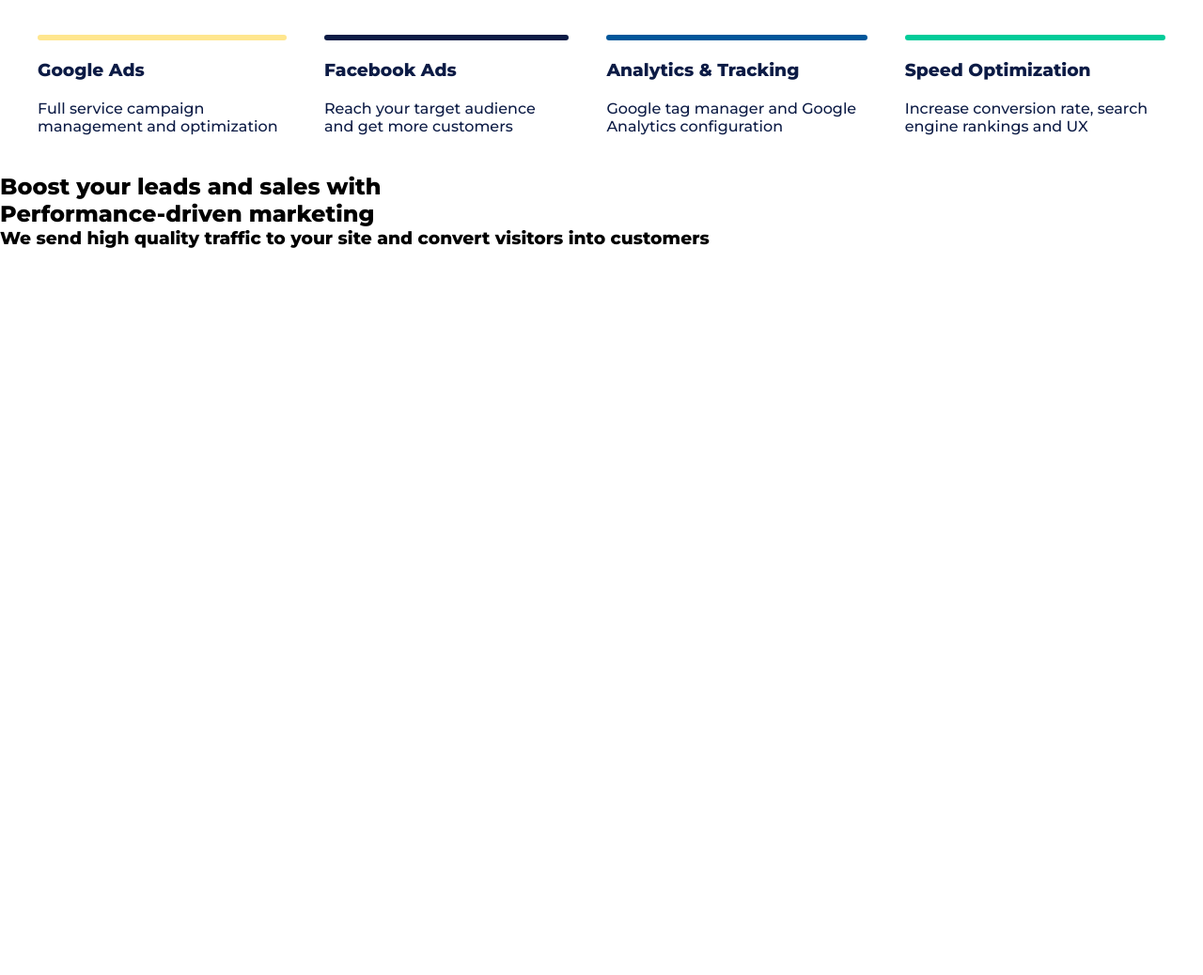
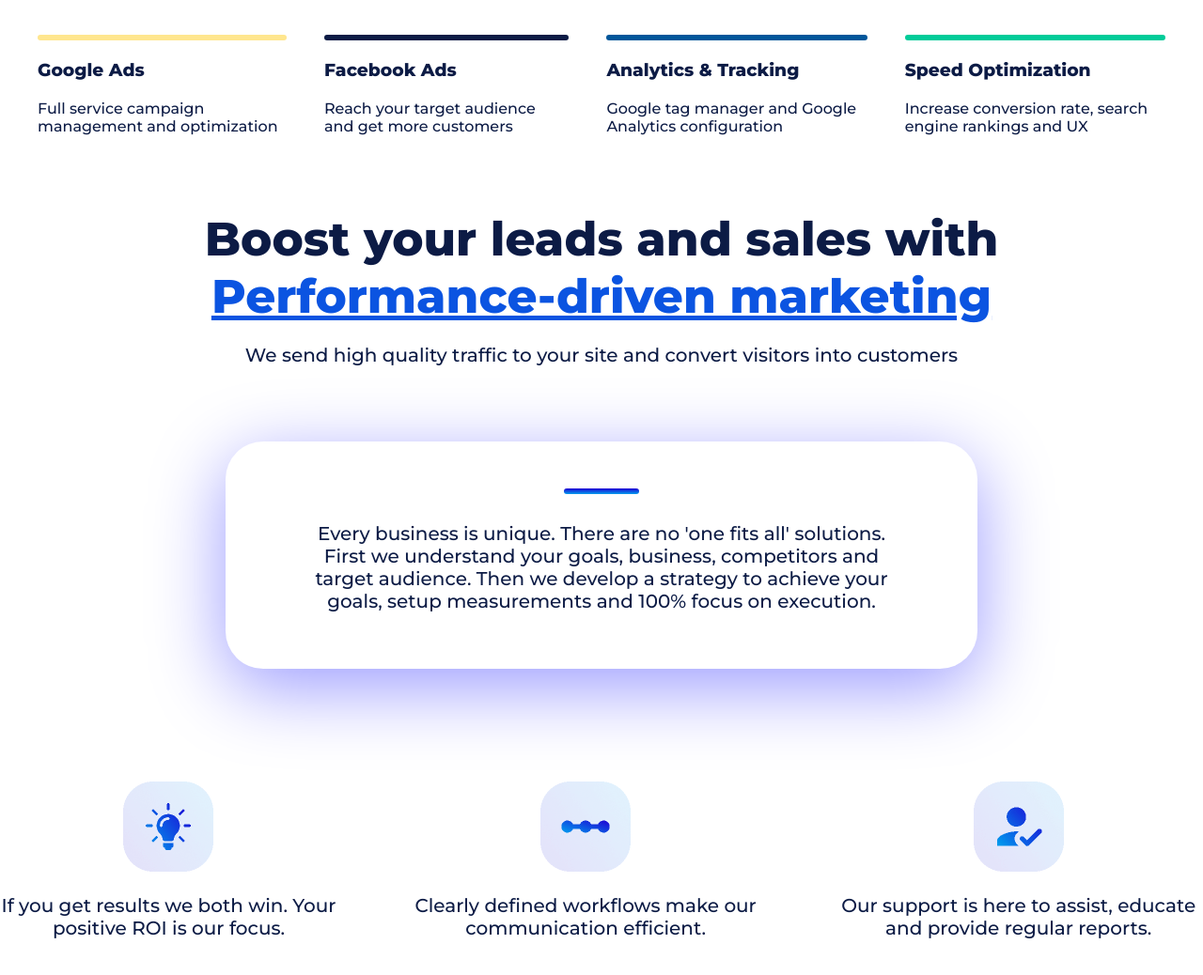
Before and after one commit to dumbus/romiagency, a website built with webpack: page src/index.html in a window 1280 px wide. Shown: the part 720-1758 px from the top of the page at 94% size. Before the commit the page ends 985 px from the top, so only its background shows below. Built offline with nearby package versions, Linux system fonts and the light colour scheme; files whose address does not match are found by name.

Commit message:
add marketing section

```diff
--- a/src/index.html
+++ b/src/index.html
@@ -77,14 +77,56 @@
       </section>
 
       <section class="marketing">
+        <div class="wrapper">
           <h2 class="marketing-header">
             Boost your leads and sales with <br>
-          Performance-driven marketing
+            <span>Performance-driven marketing</span>
           </h2>
 
           <h3 class="marketing-subheader">
             We send high quality traffic to your site and convert visitors into customers
           </h3>
+
+          <div class="marketing-quote">
+            <div class="marketing-quote-line"></div>
+
+            <div class="marketing-quote-text">
+              Every business is unique. There are no 'one fits all' solutions. First we understand your goals, business, competitors and target audience. Then we develop a strategy to achieve your goals, setup measurements and 100% focus on execution.
+            </div>
+          </div>
+
+          <div class="marketing-table">
+            <div class="marketing-table-item">
+              <div class="marketing-table-item-icon">
+                <img src="./assets/icons/lightbulb.png" alt="lightbulb">
+              </div>
+
+              <div class="marketing-table-item-text">
+                If you get results we both win. Your positive ROI is our focus.
+              </div>
+            </div>
+
+            <div class="marketing-table-item">
+              <div class="marketing-table-item-icon">
+                <img src="./assets/icons/communication.png" alt="communication">
+              </div>
+
+              <div class="marketing-table-item-text">
+                Clearly defined workflows make our communication efficient.
+              </div>
+            </div>
+
+            <div class="marketing-table-item">
+              <div class="marketing-table-item-icon">
+                <img src="./assets/icons/reports.png" alt="reports">
+              </div>
+
+              <div class="marketing-table-item-text">
+                Our support is here to assist, educate and provide regular reports.
+              </div>
+            </div>
+          </div>
+        </div>
       </section>
     </main>
   </div>
--- /dev/null
+++ b/src/sass/blocks/marketing.scss
@@ -0,0 +1,45 @@
+.marketing {
+  margin-top: 40px;
+  text-align: center;
+  color: $blue-dark;
+  &-header {
+    font-size: 50px;
+    span {
+      color: #0b54e1;
+      text-decoration: underline;
+    }
+  }
+  &-subheader {
+    margin-top: 20px;
+    font-size: 20px;
+    font-weight: normal;
+  }
+  &-quote {
+    margin: 80px auto 0;
+    max-width: 800px;
+    background: #fff;
+    padding: 50px 80px 60px;
+    box-sizing: border-box;
+    font-size: 20px;
+    border-radius: 40px;
+    box-shadow: 0 20px 80px 0 rgba(0, 0, 255, 0.4);
+    &-line {
+      width: 80px;
+      height: 6px;
+      border-radius: 3px;
+      margin: 0 auto 30px;
+      background-image: linear-gradient(0deg,#009eee,#1e01d3);
+    }
+  }
+  &-table {
+    display: flex;
+    justify-content: space-between;
+    column-gap: 80px;
+    margin-top: 120px;
+    padding-bottom: 300px;
+    &-item-text {
+      margin-top: 20px;
+      font-size: 20px;
+    }
+  }
+}
--- a/src/sass/style.scss
+++ b/src/sass/style.scss
@@ -30,3 +30,4 @@
 @import "./blocks/header.scss";
 @import "./blocks/promo.scss";
 @import "./blocks/services.scss";
+@import "./blocks/marketing.scss";
```
Also changed, not shown: src/assets/icons/communication.png (added), src/assets/icons/lightbulb.png (added), src/assets/icons/reports.png (added). Lines whose indentation alone changed are shown as unchanged.
